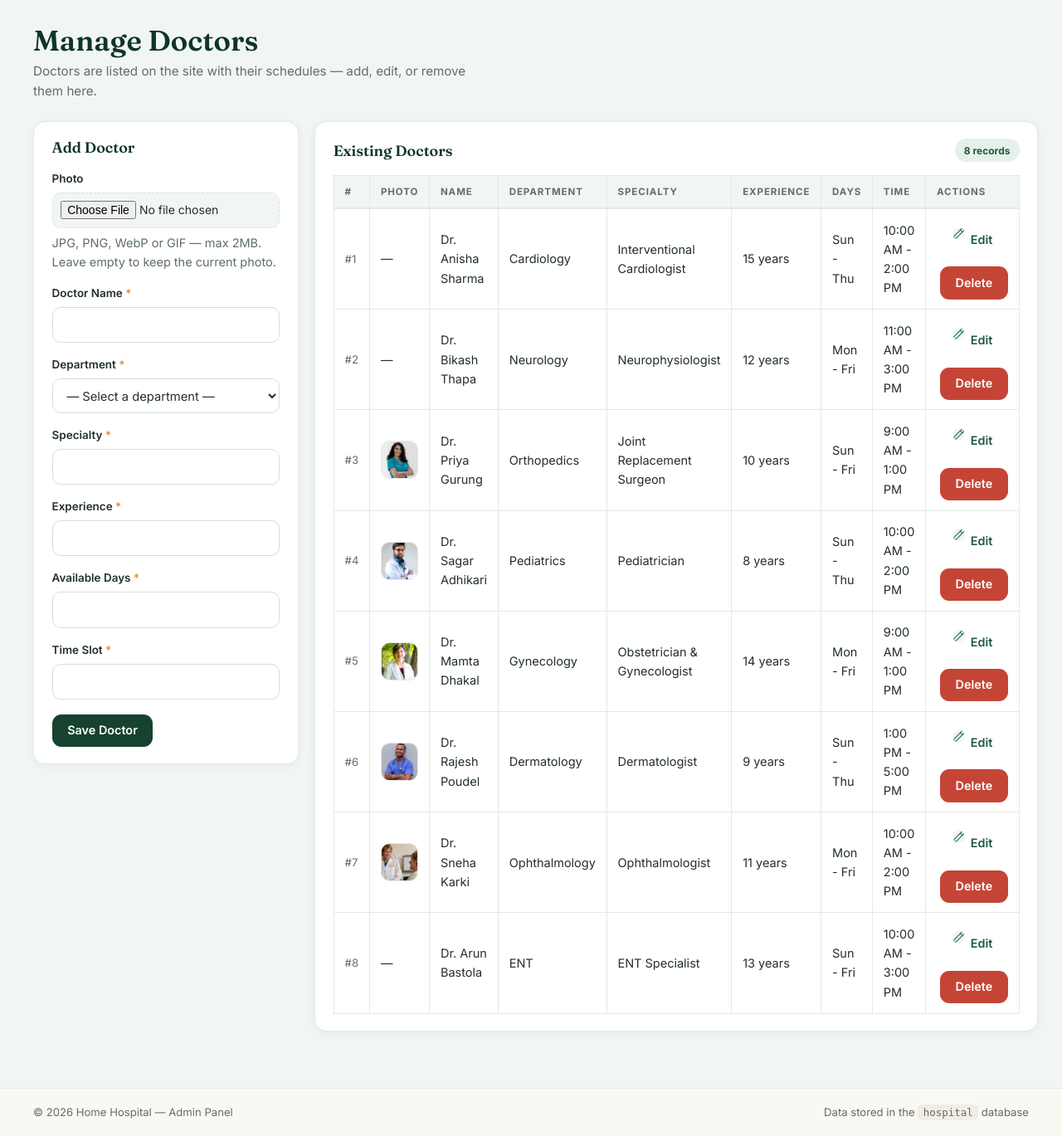
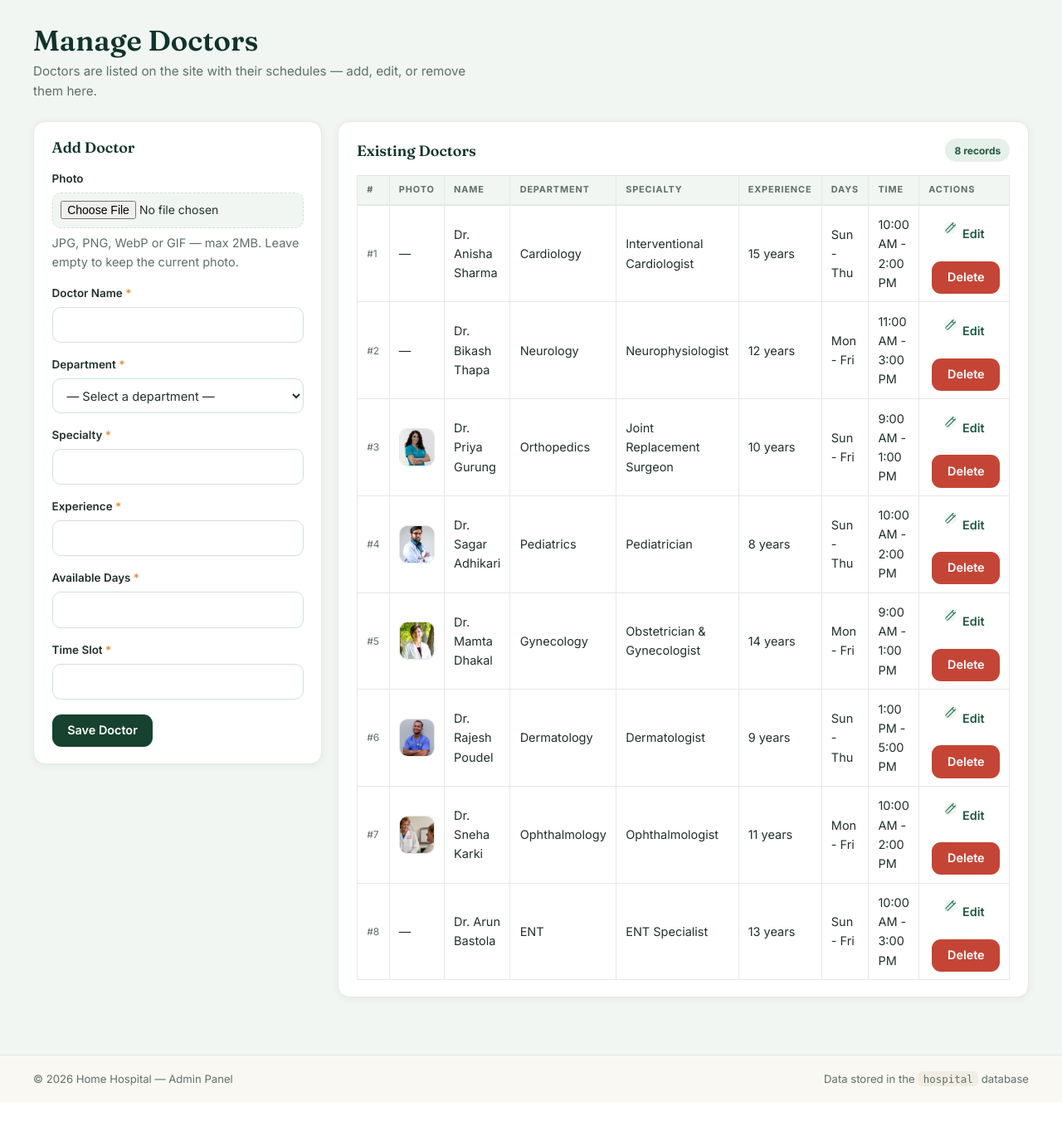
Before and after one commit to bikramit4-dot/INF_hospital, a PHP site: page /admin/doctors.php in a window 1280 px wide. Shown: the part 159-1528 px from the top of the page at 83% size. After the commit the page ends 1468 px from the top, so only its background shows below. Run offline with PHP 8.4, Linux system fonts and the light colour scheme; the visitor is signed in with stand-in values (Sample User, id 1); data comes from the database, SQL or seed files in the repository; data that the repository does not hold is empty.

Commit message:
Auto-sync: 2026-08-10 14:57:46

```diff
--- a/app/Views/layouts/admin-header.php
+++ b/app/Views/layouts/admin-header.php
@@ -86,7 +86,7 @@ function admin_icon(string $name): string
   <link rel="preconnect" href="https://fonts.gstatic.com" crossorigin>
   <link href="https://fonts.googleapis.com/css2?family=Fraunces:ital,opsz,wght@0,9..144,400;0,9..144,500;0,9..144,600;0,9..144,700&family=Inter:wght@400;500;600;700&display=swap" rel="stylesheet">
   <link rel="stylesheet" href="../css/style.css">
-  <link rel="stylesheet" href="../css/admin.css?v=4">
+  <link rel="stylesheet" href="../css/admin.css?v=5">
 </head>
 <body class="admin-body">
 
--- a/css/admin.css
+++ b/css/admin.css
@@ -208,16 +208,16 @@
 
 /* ============ Tables ============ */
 .table-wrap{overflow-x:auto;}
-.admin-table{width:100%;border-collapse:collapse;font-size:.88rem;}
+.admin-table{width:100%;border-collapse:collapse;font-size:.8rem;}
 .admin-table th{
-  text-align:left;font-size:.72rem;font-weight:700;letter-spacing:.08em;
+  text-align:left;font-size:.68rem;font-weight:700;letter-spacing:.08em;
   text-transform:uppercase;color:var(--muted);
-  padding:.6rem .8rem;border-bottom:2px solid var(--line);white-space:nowrap;
+  padding:.5rem .7rem;border-bottom:2px solid var(--line);white-space:nowrap;
 }
-.admin-table td{padding:.72rem .8rem;border-bottom:1px solid var(--line);vertical-align:middle;}
+.admin-table td{padding:.58rem .7rem;border-bottom:1px solid var(--line);vertical-align:middle;}
 .admin-table tbody tr:hover{background:var(--sage-50);}
 .admin-table tbody tr.row-editing{background:var(--apricot-100);}
-.col-id{color:var(--muted);font-size:.82rem;white-space:nowrap;}
+.col-id{color:var(--muted);font-size:.75rem;white-space:nowrap;}
 .th-actions,.td-actions{text-align:right;white-space:nowrap;}
 .cell-truncate{max-width:280px;}
 .action-btns{display:flex;align-items:center;justify-content:flex-end;gap:.4rem;flex-wrap:wrap;}
```
